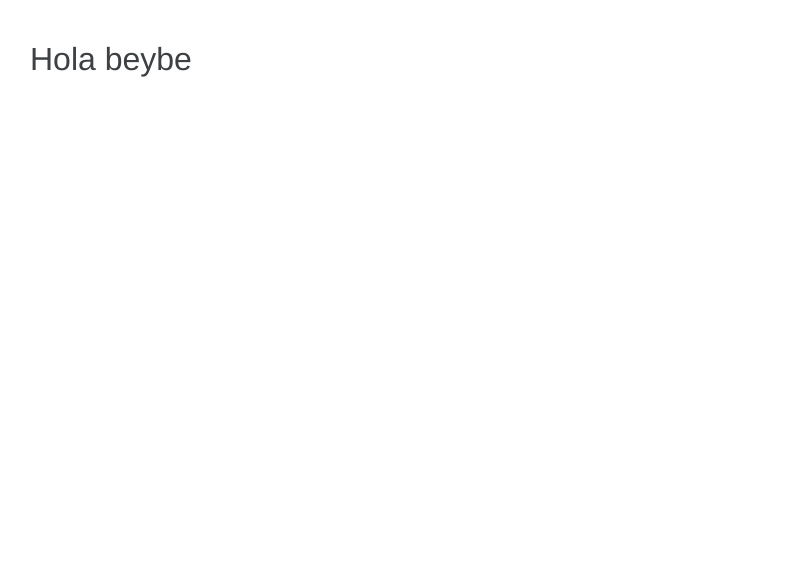
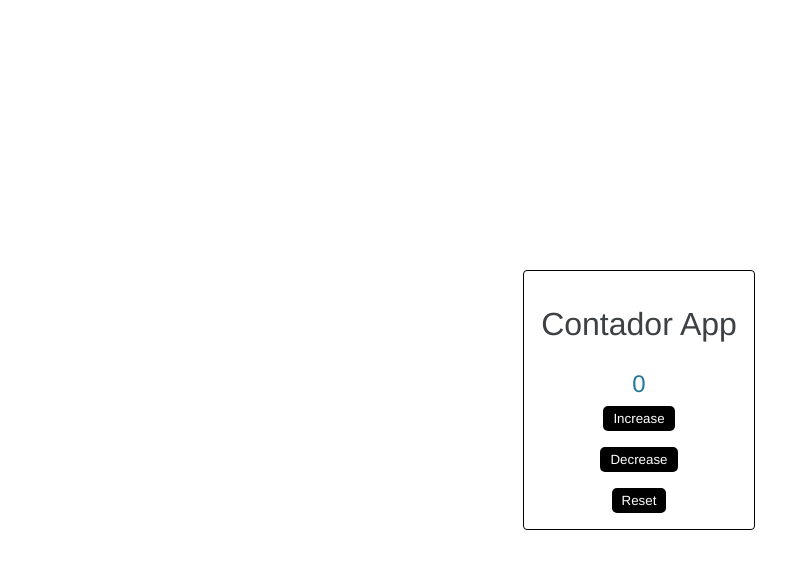
Before and after one commit to Sebazt/contador-app, an Angular app: page / in a window 1280 px wide. Shown: the top 568 px of the page, without its empty margins (10-796 px from the left). Built offline with nearby package versions, Linux system fonts and the light colour scheme.

Commit message:
add increase & decrease function

```diff
--- a/src/app/app.component.html
+++ b/src/app/app.component.html
@@ -1,3 +1,8 @@
-<h1>Hola beybe</h1>
-
+<section>
+  <h1>{{ title }}</h1>
+  <span>{{numero}}</span>
+  <button (click)="setNumber(+1)">Increase</button>
+  <button (click)="setNumber(-1)">Decrease</button>
+  <button (click)="reset()">Reset</button>
+</section>
 <router-outlet></router-outlet>
--- a/src/app/app.component.scss
+++ b/src/app/app.component.scss
@@ -0,0 +1,22 @@
+section {
+  display: flex;
+  align-self: center;
+  flex-direction: column;
+  justify-content: center;
+  align-items: center;
+  padding: 8px;
+  border: 1px solid #000;
+  border-radius: 4px;
+  width: 100%;
+  min-height: 50%;
+  margin: auto;
+
+  h1 {
+    font-size: 2rem;
+  }
+
+  span {
+    font-size: 1.5rem;
+    color: rgb(34, 119, 153);
+  }
+}
--- a/src/app/app.component.ts
+++ b/src/app/app.component.ts
@@ -6,5 +6,31 @@ import { Component } from '@angular/core';
   styleUrls: ['./app.component.scss']
 })
 export class AppComponent {
-  title = 'Contador App';
+  public title: string = 'Contador App';
+  public numero: number = 0 ;
+
+  /* public increaseNumber(){
+    this.numero+=1;
+  }
+
+  public decreaseNumber(){
+    this.numero-=1;
+  }
+} */
+
+  public reset():number{
+    this.numero = 0;
+    console.log(this.numero);
+    return this.numero;
+  }
+
+  public setNumber(n:number){
+    this.numero += n;
+    if(this.numero>10){
+      window.alert("Este es el núm limite chavalillo")
+    }
+    else if(this.numero<-10 && this.numero<0) {
+      window.alert("Este es el limite inferior")
+    }
+  }
 }
--- a/src/styles.scss
+++ b/src/styles.scss
@@ -5,9 +5,12 @@
 
 html,
 body {
-
+  width: 100%;
+  min-height: 100%;
+  display: flex;
+  align-items: center;
+  justify-content: center;
   background: white;
-  margin: 20px;
   color: #3e4144;
   -webkit-font-smoothing: antialiased;
 }
@@ -26,6 +29,7 @@ button {
   margin-right: 5px;
   margin-left: 5px;
   padding: 5px 10px;
+  margin: 8px 0;
 }
 
 button:hover {
```
